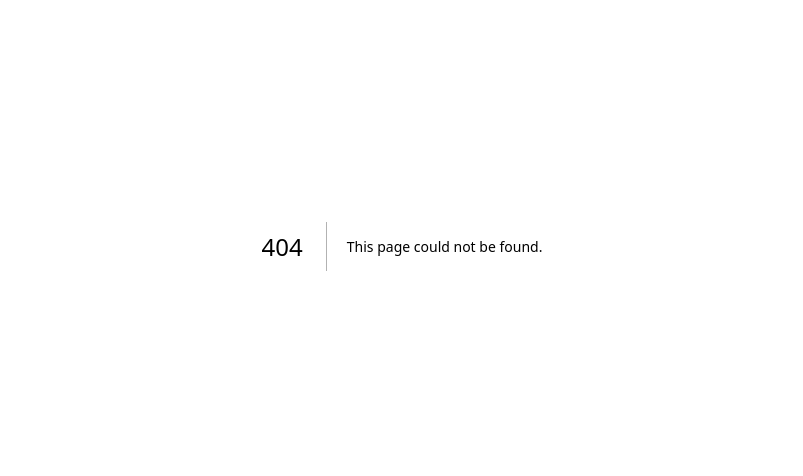
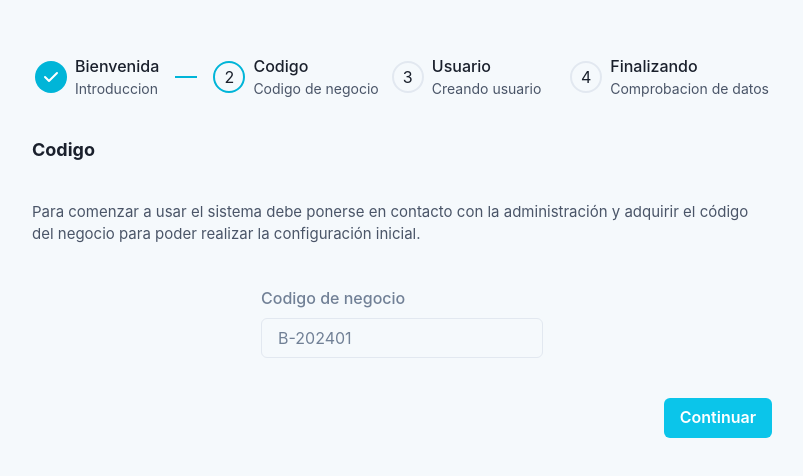
Before and after one commit to NoxCreation/merco_sistema, a Next.js app: page /initial-config in a window 1280 px wide. Before the commit this address had no page. Shown: the part 154-630 px from the top of the page, without its empty margins (238-1041 px from the left). Built offline with nearby package versions, Linux system fonts and the light colour scheme.

Commit message:
feat(Design): Layout Initial Config Screen Components

```diff
--- /dev/null
+++ b/src/modules/initial/components/InitialConfigStepper.tsx
@@ -0,0 +1,51 @@
+import {
+  Box,
+  Step,
+  StepDescription,
+  StepIcon,
+  StepIndicator,
+  StepNumber,
+  StepSeparator,
+  StepStatus,
+  StepTitle,
+  Stepper,
+  useSteps,
+} from "@chakra-ui/react";
+import React from "react";
+
+const steps = [
+  { title: "Bienvenida", description: "Introduccion" },
+  { title: "Codigo", description: "Codigo de negocio" },
+  { title: "Usuario", description: "Creando usuario" },
+  { title: "Finalizando", description: "Comprobacion de datos" },
+];
+
+export default function InitialConfigStepper() {
+  const { activeStep } = useSteps({
+    index: 1,
+    count: steps.length,
+  });
+
+  return (
+    <Stepper index={activeStep} colorScheme="cyan">
+      {steps.map((step, index) => (
+        <Step key={index}>
+          <StepIndicator>
+            <StepStatus
+              complete={<StepIcon />}
+              incomplete={<StepNumber />}
+              active={<StepNumber />}
+            />
+          </StepIndicator>
+
+          <Box flexShrink="0">
+            <StepTitle>{step.title}</StepTitle>
+            <StepDescription>{step.description}</StepDescription>
+          </Box>
+
+          <StepSeparator />
+        </Step>
+      ))}
+    </Stepper>
+  );
+}
--- /dev/null
+++ b/src/modules/initial/components/forms/BussinessCodeForm.tsx
@@ -0,0 +1,37 @@
+import {
+  Button,
+  Center,
+  Flex,
+  FormControl,
+  FormLabel,
+  Heading,
+  Input,
+  Text,
+} from "@chakra-ui/react";
+import React from "react";
+
+export default function BussinessCodeForm() {
+  return (
+    <React.Fragment>
+      <Heading as={"h3"} width={"full"} fontSize={"18px"}>
+        Codigo
+      </Heading>
+      <Text color={"gray.600"} fontSize={"15px"}>
+        Para comenzar a usar el sistema debe ponerse en contacto con la
+        administración y adquirir el código del negocio para poder realizar la
+        configuración inicial.
+      </Text>
+      <Center maxWidth={"300px"}>
+        <FormControl>
+          <FormLabel color={"gray.500"}>Codigo de negocio</FormLabel>
+          <Input placeholder="B-202401" />
+        </FormControl>
+      </Center>
+      <Flex width={"full"} justifyContent={"right"}>
+        <Button colorScheme="cyan" color={"white"}>
+          Continuar
+        </Button>
+      </Flex>
+    </React.Fragment>
+  );
+}
--- /dev/null
+++ b/src/modules/initial/layouts/InitialLayout.tsx
@@ -0,0 +1,19 @@
+import { Center } from "@chakra-ui/react";
+import React, { ReactNode } from "react";
+
+type Props = {
+  children: ReactNode | ReactNode[];
+};
+
+export default function InitialLayout({ children }: Props) {
+  return (
+    <Center
+      minHeight={"100vh"}
+      width={"full"}
+      backgroundColor={"#F5F9FC"}
+      borderRadius={"lg"}
+    >
+      {children}
+    </Center>
+  );
+}
--- /dev/null
+++ b/src/modules/initial/screens/InitialConfigScreen.tsx
@@ -0,0 +1,26 @@
+import React from "react";
+import InitialLayout from "../layouts/InitialLayout";
+import InitialConfigStepper from "../components/InitialConfigStepper";
+import {
+    Button,
+  Center,
+  Flex,
+  FormControl,
+  FormLabel,
+  Heading,
+  Input,
+  Stack,
+  Text,
+} from "@chakra-ui/react";
+import BussinessCodeForm from "../components/forms/BussinessCodeForm";
+
+export default function InitialConfigScreen() {
+  return (
+    <InitialLayout>
+      <Stack maxWidth={"740px"} spacing={"40px"} alignItems={"center"}>
+        <InitialConfigStepper />
+        <BussinessCodeForm />
+      </Stack>
+    </InitialLayout>
+  );
+}
--- /dev/null
+++ b/src/pages/authentication.tsx
@@ -0,0 +1,6 @@
+import AuthenticationScreen from "@/modules/initial/screens/AuthenticationScreen";
+import React from "react";
+
+export default function Authentication() {
+  return <AuthenticationScreen />;
+}
--- /dev/null
+++ b/src/pages/initial-config.tsx
@@ -0,0 +1,6 @@
+import InitialConfigScreen from "@/modules/initial/screens/InitialConfigScreen";
+import React from "react";
+
+export default function InitialConfig() {
+  return <InitialConfigScreen />;
+}
```
Also changed, not shown: src/components/SplashScreen.tsx (+2 -8 lines), src/modules/initial/components/forms/AuthenticationForm.tsx (added, +35 -0 lines), src/modules/initial/screens/AuthenticationScreen.tsx (added, +19 -0 lines), src/pages/index.tsx (+4 -10 lines).
